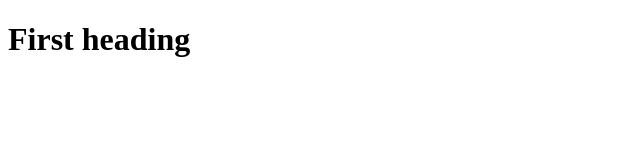
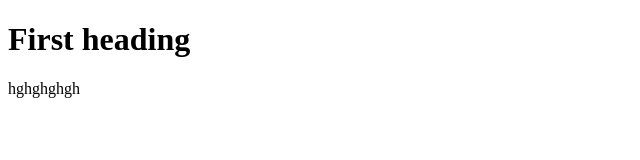
Before and after one commit to Mudasir572/learn-github, a plain HTML site: page index.html in a window 1280 px wide. Shown: the whole page, without its empty margins (0-640 px from the left). Drawn offline with Linux system fonts and the light colour scheme.

Commit message:
some new changes

```diff
--- a/index.html
+++ b/index.html
@@ -7,5 +7,6 @@
 </head>
 <body>
     <h1>First heading</h1>
+    <p>hghghghgh</p>
 </body>
 </html>
```
Also changed, not shown: newfile.txt (added).
